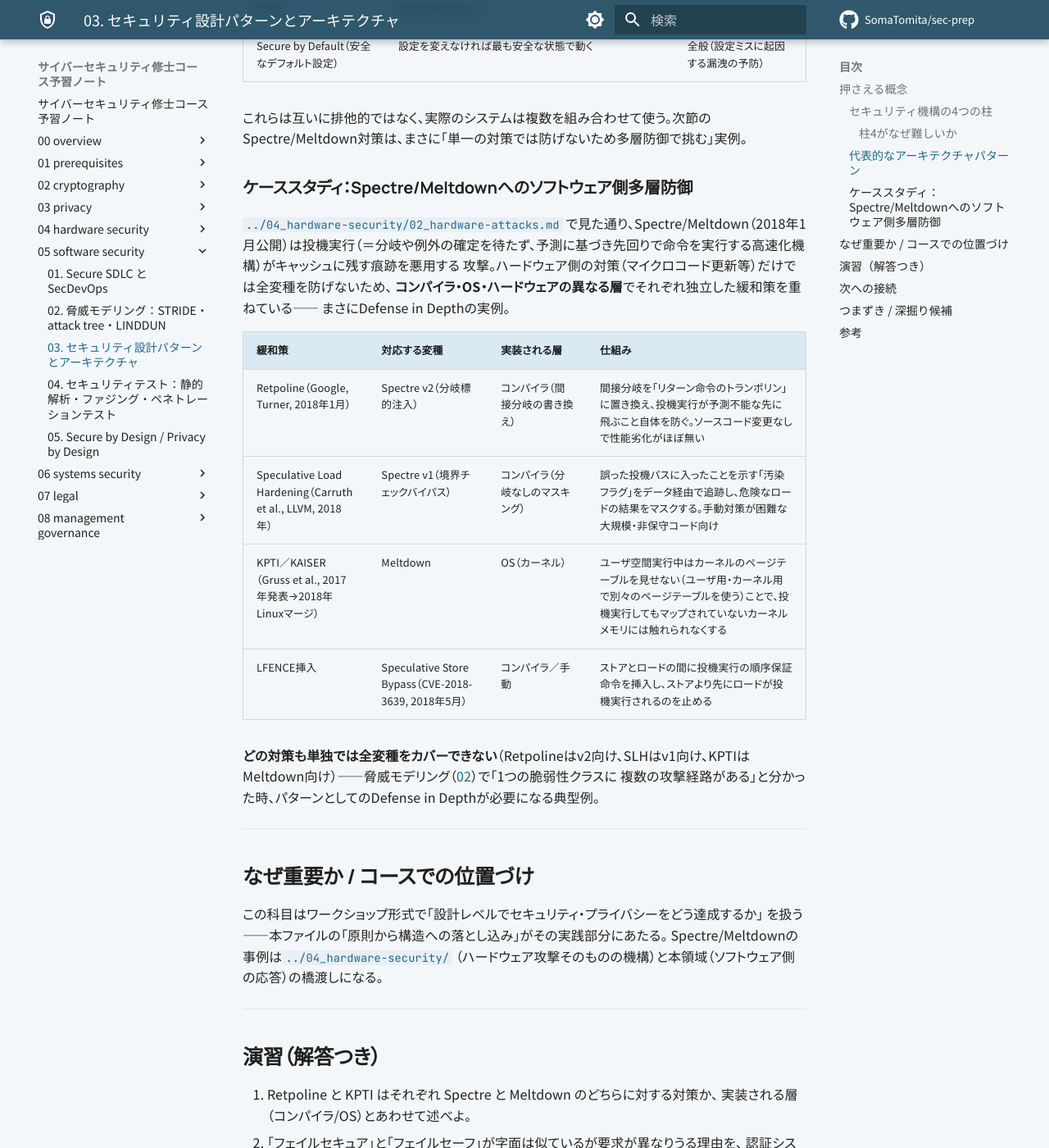
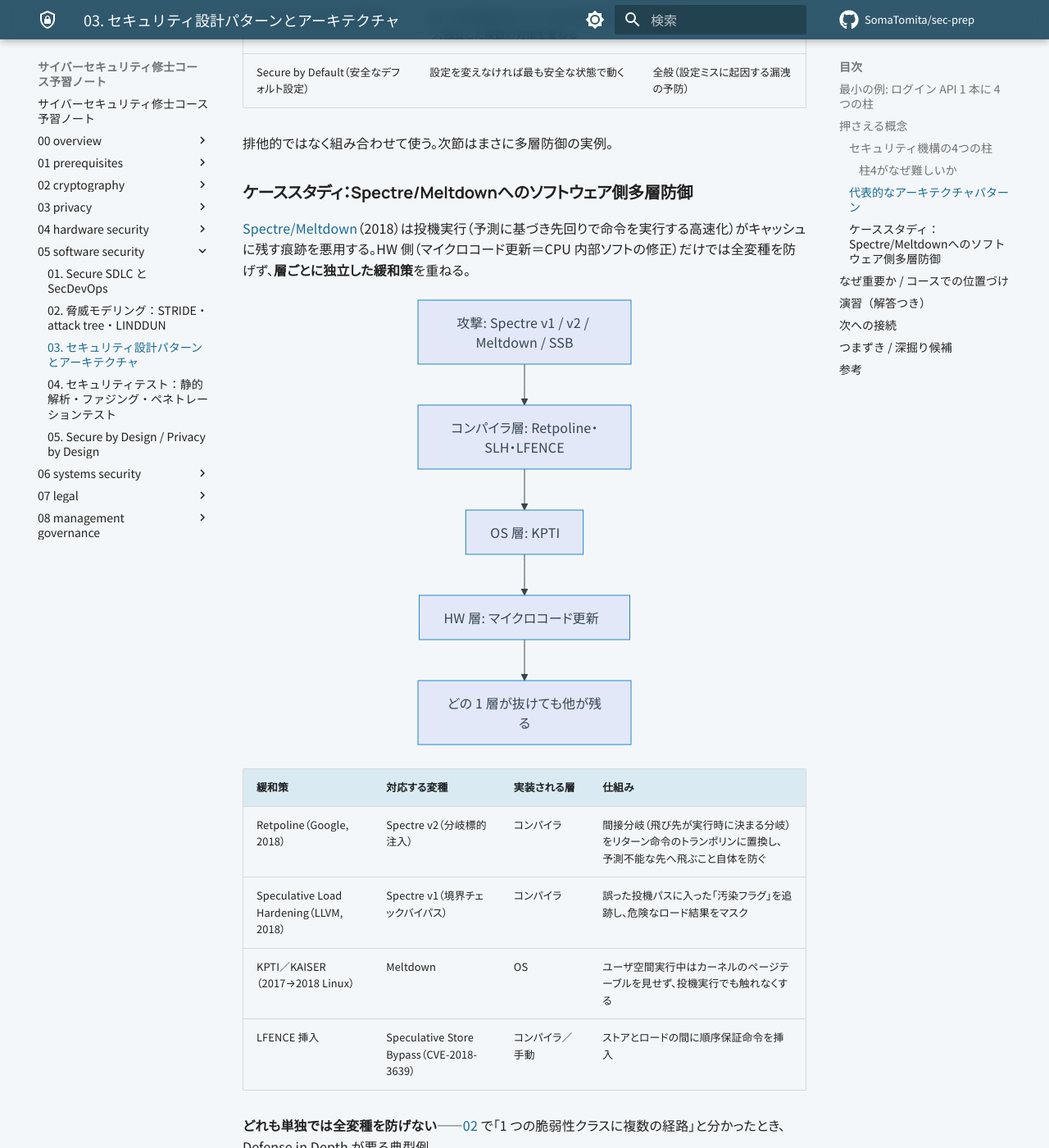
Before and after one commit to SomaTomita/sec-prep, an MkDocs documentation site: the page built from topics/05_software-security/03_security-patterns.md, in a window 1280 px wide and 1400 px high, scrolled down 2239 px. Shown: the whole window at 82% size. Built offline with MkDocs 1.6.1 and Material for MkDocs 9.7.7, drawn with Linux system fonts in a browser that asks for light colours; plug-ins that fetch from the network failed and are left out; comment, search, counter and statistics services are not loaded; some of the changed text lies outside the part shown.

Commit message:
docs: apply readability pass to software security

````diff
--- a/topics/05_software-security/03_security-patterns.md
+++ b/topics/05_software-security/03_security-patterns.md
@@ -2,17 +2,24 @@
 
 > 対応科目: Advanced Methods for Security and Privacy by Design ｜ 前: [02 脅威モデリング](./02_threat-modeling.md) ｜ 次: [04 セキュリティテスト](./04_security-testing.md) ｜ 層: 基礎(Layer 1)
 
-[02](./02_threat-modeling.md)で洗い出した脅威に対して、毎回ゼロから対策を設計するのは
-非効率で漏れも出やすい。デザインパターンがソフトウェア設計の再利用可能な定石であるように、
-**セキュリティ設計パターン**は「よくある脅威への実証済みの構造的解決策」を型として蓄積する。
-個々の原則（最小権限・フェイルセーフ等）は[05](./05_secure-by-design.md)で詳述するため、
-本ファイルは「原則を組み合わせた構造」と、実例としてSpectre/Meltdownへの
-ソフトウェア側多層防御を見る。
-
 **この1ページで分かること**
 
-- 「よくある脅威への実証済みの構造的解決策」＝セキュリティ設計パターンの代表5つと対応する STRIDE 脅威
-- 単一対策では防げない Spectre/Meltdown に対し、コンパイラ・OS・ハードウェアの各層で緩和策を重ねる Defense in Depth の実例
+- セキュリティ機構の 4 つの柱（分離→認証→認可→実装の正しさ）と、その順番に意味がある理由
+- 「よくある脅威への実証済みの構造的解決策」＝設計パターン代表 5 つと対応する STRIDE 脅威
+- 単一対策では防げない Spectre/Meltdown に、コンパイラ・OS・HW の各層で緩和策を重ねる Defense in Depth
+
+料理のレシピのように、よくある脅威には「型」で対処する。[02](./02_threat-modeling.md) の脅威に毎回ゼロから対策を考えず、**セキュリティ設計パターン**として蓄積する。個々の原則は [05](./05_secure-by-design.md)。
+
+### 最小の例: ログイン API 1 本に 4 つの柱
+
+| 柱 | ログイン API では |
+|---|---|
+| 分離 | API は HTTP 経由でしか呼べない（DB を直接触れない） |
+| 認証 | 送り主が誰かをパスワードで確認 |
+| 認可 | 「一般ユーザ」に管理者操作を許さない |
+| 実装の正しさ | パスワード比較のコードが意図どおりに動く |
+
+上の 3 つが揃っても、4 つ目（例: 比較コードが SQL インジェクションを許す）で全てが崩れる。
 
 ---
 
@@ -20,85 +27,71 @@
 
 ### セキュリティ機構の4つの柱
 
-個別のパターンを覚える前に、**何を保証しようとしているのか**の全体像を持っておく。
-システムのセキュリティ機構は、次の4つに整理できる。**順番に意味がある。**
+パターンの前に、**何を保証しようとしているか**の全体像。**順番に意味がある。**
 
 | # | 柱 | 保証すること | 破れたときに起きること |
 |---|---|---|---|
 | 1 | **分離 (isolation)** | 保護対象は「リクエストを受けレスポンスを返す箱」としてのみ相互作用する | **以降の3つが全て無意味になる** |
 | 2 | **認証** | リクエストの送り主が誰か分かる | なりすまし |
-| 3 | **認可** | その主体にその操作を許すかを判定できる | 権限昇格・IDOR |
+| 3 | **認可** | その主体にその操作を許すかを判定できる | 権限昇格・IDOR（ID を書き換えて他人のデータに届く） |
 | 4 | **リクエスト実装の正しさ** | 認可された操作が意図した通りのことだけをする | **ソフトウェア脆弱性のほぼ全て** |
 
-1が土台になる理由は明快で、**箱の外から中身を直接触れるなら、誰が呼んだかを検査しても意味がない**。
-分離の実現手段は
+1 が土台なのは、**箱の外から中身を直接触れるなら、誰が呼んだかの検査に意味がない**から。分離の実現手段は
 [`../06_systems-security/05_distributed-systems-security.md`](../06_systems-security/05_distributed-systems-security.md) と
 [`../04_hardware-security/index.md`](../04_hardware-security/index.md)、
 2と3は [`../06_systems-security/03_authn-authz-access-control.md`](../06_systems-security/03_authn-authz-access-control.md) が本体。
 
 #### 柱4がなぜ難しいか
 
-「意図した通りのことだけをする」は自明に見えて、**入力を敵が選ぶ**という条件下では驚くほど難しい。
-表面上まったく別の技術に見える脆弱性が、実は同じ型の失敗であることが多い。
+「意図どおりのことだけをする」は、**入力を敵が選ぶ**条件下では驚くほど難しい。別技術に見える脆弱性が同じ型の失敗であることが多い。
 
 | 事例 | 何が起きたか |
 |---|---|
 | バッファの境界を超える読み出し | クライアントが**申告した長さ**を検証せず、実際のデータより大きい値を信じてメモリを読み出してしまう |
 | SQL インジェクション | 入力を文字列連結でクエリに埋め込むと、入力が**データではなくコード**として解釈される |
 
-**共通する型は「敵が選んだ入力によって実装の意味が変わる」こと。**
-片方は「申告値を信じた」、もう片方は「データとコードの境界が崩れた」——
-どちらも実装が入力を**信用してしまった**結果である。
-
-この型を意識すると、下記のパターン群のうち入力検証・パラメータ化クエリ・
-境界での正規化が「なぜ効くのか」が一貫して説明できる。**入力を信用しない**という一点に尽きる。
-
-同じ型の失敗は AI を組み込んだ系にも現れる——外部から取り込んだ文書やツールの出力が
-命令として解釈されうる（→ [`../00_overview/05_ai-and-security.md`](../00_overview/05_ai-and-security.md)）。
+**共通の型は「敵が選んだ入力で実装の意味が変わる」**——どちらも入力を**信用した**結果。入力検証・パラメータ化クエリ・境界での正規化が効く理由は「入力を信用しない」の一点。AI を組み込んだ系でも同じ（→ [AI とセキュリティ](../00_overview/05_ai-and-security.md)）。
 
 ### 代表的なアーキテクチャパターン
 
-Schumacher et al. (2006) *Security Patterns* が体系化した、エンタープライズ〜実装レベルの
-パターン群から、頻出するものを抜粋。
+Schumacher et al. (2006) *Security Patterns* から頻出のものを抜粋。
 
 | パターン | 何を解決するか | 対応するSTRIDE脅威 |
 |---|---|---|
 | Single Access Point / Authentication Enforcer | 認証の入口を1箇所に集約し、迂回経路を作らない | Spoofing |
-| Check Point（完全な仲介） | すべてのアクセスを1つの参照モニタ（＝全アクセスが必ず通過する検査点）で検査する（[`../06_systems-security/03_authn-authz-access-control.md`](../06_systems-security/03_authn-authz-access-control.md)のアクセス制御と接続） | Elevation of Privilege |
+| Check Point（完全な仲介） | 全アクセスを 1 つの参照モニタ（必ず通過する検査点）で検査（[アクセス制御](../06_systems-security/03_authn-authz-access-control.md)） | Elevation of Privilege |
 | Fail Securely（フェイルセキュア） | エラー時に「開いて」しまうのではなく「閉じて」安全側に倒す | Elevation of Privilege, Information Disclosure |
 | Defense in Depth（多層防御） | 単一の防御層が破られても他の層が残るよう、独立した複数の対策を重ねる | 全般 |
 | Secure by Default（安全なデフォルト設定） | 設定を変えなければ最も安全な状態で動く | 全般（設定ミスに起因する漏洩の予防） |
 
-これらは互いに排他的ではなく、実際のシステムは複数を組み合わせて使う。次節の
-Spectre/Meltdown対策は、まさに「単一の対策では防げないため多層防御で挑む」実例。
+排他的ではなく組み合わせて使う。次節はまさに多層防御の実例。
 
 ### ケーススタディ：Spectre/Meltdownへのソフトウェア側多層防御
 
-[`../04_hardware-security/02_hardware-attacks.md`](../04_hardware-security/02_hardware-attacks.md)
-で見た通り、Spectre/Meltdown（2018年1月公開）は投機実行（＝分岐や例外の確定を待たず、予測に基づき先回りで命令を実行する高速化機構）がキャッシュに残す痕跡を悪用する
-攻撃。ハードウェア側の対策（マイクロコード更新等）だけでは全変種を防げないため、
-**コンパイラ・OS・ハードウェアの異なる層**でそれぞれ独立した緩和策を重ねている——
-まさにDefense in Depthの実例。
+[Spectre/Meltdown](../04_hardware-security/02_hardware-attacks.md)（2018）は投機実行（予測に基づき先回りで命令を実行する高速化）がキャッシュに残す痕跡を悪用する。HW 側（マイクロコード更新＝CPU 内部ソフトの修正）だけでは全変種を防げず、**層ごとに独立した緩和策**を重ねる。
+
+```mermaid
+flowchart TD
+  A["攻撃: Spectre v1 / v2 / Meltdown / SSB"] --> C["コンパイラ層: Retpoline・SLH・LFENCE"]
+  C --> O["OS 層: KPTI"]
+  O --> H["HW 層: マイクロコード更新"]
+  H --> R["どの 1 層が抜けても他が残る"]
+```
 
 | 緩和策 | 対応する変種 | 実装される層 | 仕組み |
 |---|---|---|---|
-| Retpoline（Google, Turner, 2018年1月） | Spectre v2（分岐標的注入） | コンパイラ（間接分岐の書き換え） | 間接分岐を「リターン命令のトランポリン」に置き換え、投機実行が予測不能な先に飛ぶこと自体を防ぐ。ソースコード変更なしで性能劣化がほぼ無い |
-| Speculative Load Hardening（Carruth et al., LLVM, 2018年） | Spectre v1（境界チェックバイパス） | コンパイラ（分岐なしのマスキング） | 誤った投機パスに入ったことを示す「汚染フラグ」をデータ経由で追跡し、危険なロードの結果をマスクする。手動対策が困難な大規模・非保守コード向け |
-| KPTI／KAISER（Gruss et al., 2017年発表→2018年Linuxマージ） | Meltdown | OS（カーネル） | ユーザ空間実行中はカーネルのページテーブルを見せない（ユーザ用・カーネル用で別々のページテーブルを使う）ことで、投機実行してもマップされていないカーネルメモリには触れられなくする |
-| LFENCE挿入 | Speculative Store Bypass（CVE-2018-3639, 2018年5月） | コンパイラ／手動 | ストアとロードの間に投機実行の順序保証命令を挿入し、ストアより先にロードが投機実行されるのを止める |
+| Retpoline（Google, 2018） | Spectre v2（分岐標的注入） | コンパイラ | 間接分岐（飛び先が実行時に決まる分岐）をリターン命令のトランポリンに置換し、予測不能な先へ飛ぶこと自体を防ぐ |
+| Speculative Load Hardening（LLVM, 2018） | Spectre v1（境界チェックバイパス） | コンパイラ | 誤った投機パスに入った「汚染フラグ」を追跡し、危険なロード結果をマスク |
+| KPTI／KAISER（2017→2018 Linux） | Meltdown | OS | ユーザ空間実行中はカーネルのページテーブルを見せず、投機実行でも触れなくする |
+| LFENCE 挿入 | Speculative Store Bypass（CVE-2018-3639） | コンパイラ／手動 | ストアとロードの間に順序保証命令を挿入 |
 
-**どの対策も単独では全変種をカバーできない**（Retpolineはv2向け、SLHはv1向け、KPTIは
-Meltdown向け）——脅威モデリング（[02](./02_threat-modeling.md)）で「1つの脆弱性クラスに
-複数の攻撃経路がある」と分かった時、パターンとしてのDefense in Depthが必要になる典型例。
+**どれも単独では全変種を防げない**——[02](./02_threat-modeling.md) で「1 つの脆弱性クラスに複数の経路」と分かったとき、Defense in Depth が要る典型例。
 
 ---
 
 ## なぜ重要か / コースでの位置づけ
 
-この科目はワークショップ形式で「設計レベルでセキュリティ・プライバシーをどう達成するか」
-を扱う——本ファイルの「原則から構造への落とし込み」がその実践部分にあたる。
-Spectre/Meltdownの事例は[`../04_hardware-security/`](../04_hardware-security/index.md)
-（ハードウェア攻撃そのものの機構）と本領域（ソフトウェア側の応答）の橋渡しになる。
+ワークショップ形式の科目で、「原則から構造への落とし込み」が実践部分。Spectre/Meltdown は [HW 側の機構](../04_hardware-security/index.md)と本領域（SW 側の応答）の橋渡し。
 
 ---
 
@@ -136,8 +129,7 @@
 
 ## 次への接続
 
-設計段階でパターンを適用しても、実装に欠陥が紛れ込む可能性は残る。
-実際にコードやバイナリを検証する手法（静的解析・ファジング・ペネトレーションテスト）を見る。
+パターンを適用しても実装に欠陥は残りうる。コードを検証する手法（静的解析・ファジング・ペネトレーションテスト）を見る。
 → [04 セキュリティテスト](./04_security-testing.md)
 
 ---
````
Also changed, not shown: topics/05_software-security/01_secure-sdlc.md (+25 -39 lines), topics/05_software-security/02_threat-modeling.md (+36 -43 lines), topics/05_software-security/04_security-testing.md (+22 -26 lines), topics/05_software-security/05_secure-by-design.md (+27 -25 lines), topics/05_software-security/index.md (+1 -3 lines).
